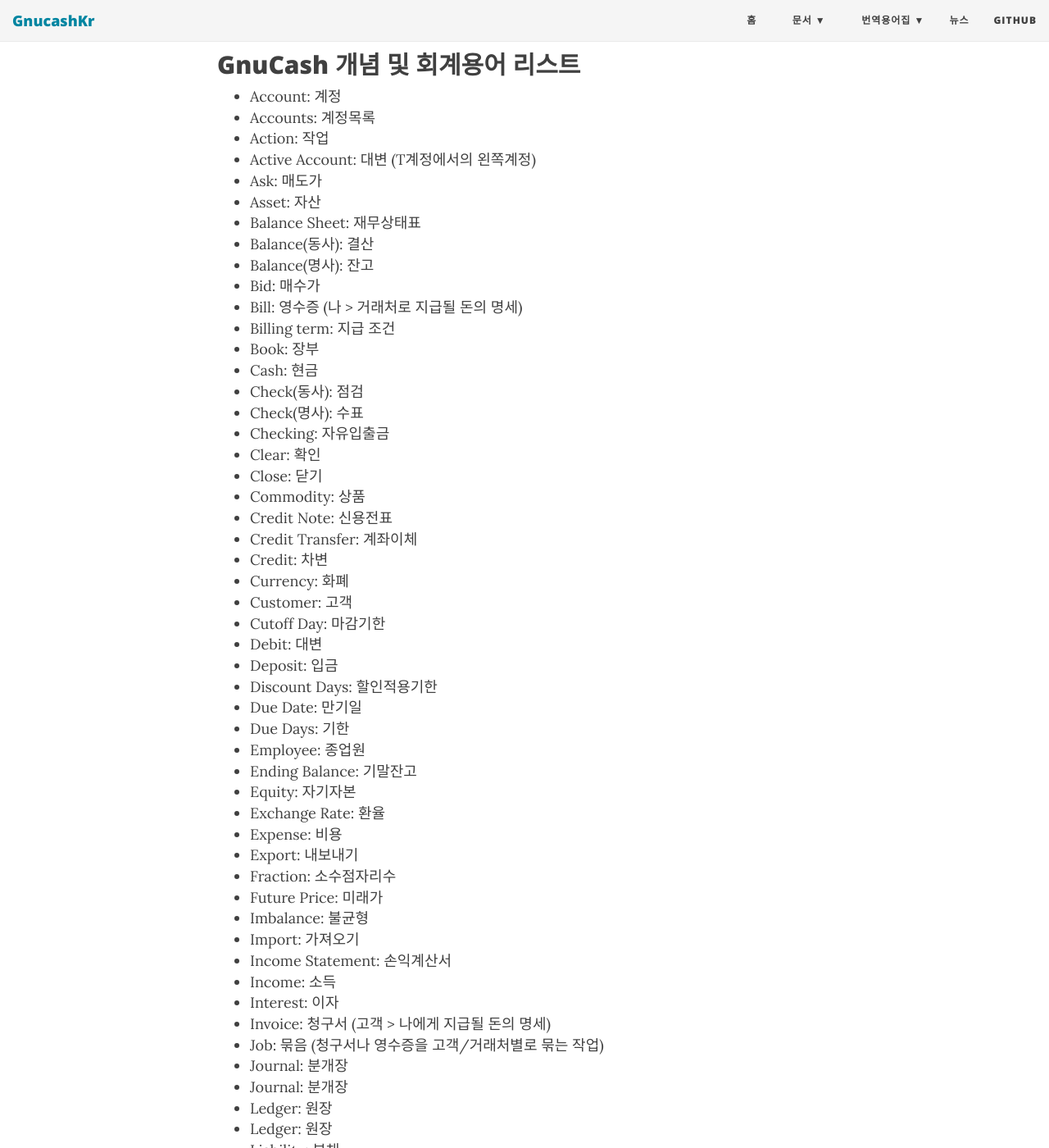
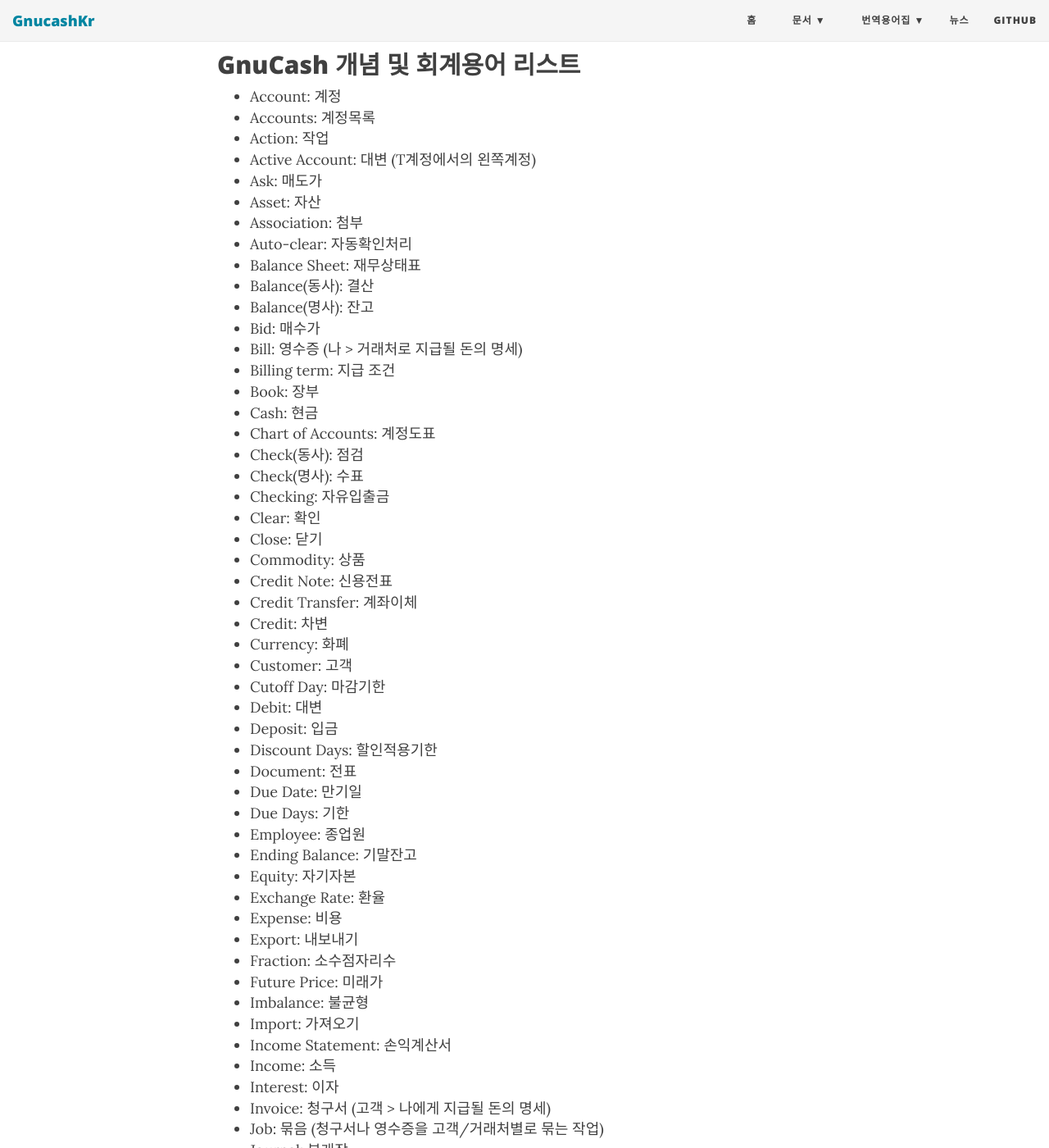
Before and after one commit to isabella232/gnucashkr.github.io, a Jekyll site: the page built from glossary/finance.md, in a window 1280 px wide and 1400 px high, scrolled down 294 px. Shown: the whole window at 82% size. Built offline with Jekyll 4.4.1, drawn with Linux system fonts in a browser that asks for light colours; nearby versions of some CDN libraries; our own code applies the rules of GitHub Pages for plain Markdown files; some of the changed text lies outside the part shown.

Commit message:
신규용어 추가 및 중복용어 삭제

```diff
--- a/glossary/finance.md
+++ b/glossary/finance.md
@@ -8,6 +8,8 @@
 - Active Account: 대변 (T계정에서의 왼쪽계정)
 - Ask: 매도가
 - Asset: 자산
+- Association: 첨부
+- Auto-clear: 자동확인처리
 - Balance Sheet: 재무상태표
 - Balance(동사): 결산
 - Balance(명사): 잔고
@@ -16,6 +18,7 @@
 - Billing term: 지급 조건
 - Book: 장부
 - Cash: 현금
+- Chart of Accounts: 계정도표
 - Check(동사): 점검
 - Check(명사): 수표
 - Checking: 자유입출금
@@ -31,6 +34,7 @@
 - Debit: 대변
 - Deposit: 입금
 - Discount Days: 할인적용기한
+- Document: 전표
 - Due Date: 만기일
 - Due Days: 기한
 - Employee: 종업원
@@ -49,13 +53,12 @@
 - Invoice: 청구서 (고객 > 나에게 지급될 돈의 명세)
 - Job: 묶음 (청구서나 영수증을 고객/거래처별로 묶는 작업)
 - Journal: 분개장
-- Journal: 분개장
-- Ledger: 원장
 - Ledger: 원장
 - Liability: 부채
 - Loan: 대출
 - Loss: 손실
 - Lot: 품목(?)
+- Map Account: 대응계정
 - Markup: 가산율
 - Merge: 병합
 - Mortgage: 융자
```
Also changed, not shown: other parts of glossary/finance.md (+2 -0 lines), glossary/general.md (+2 -1 lines).
